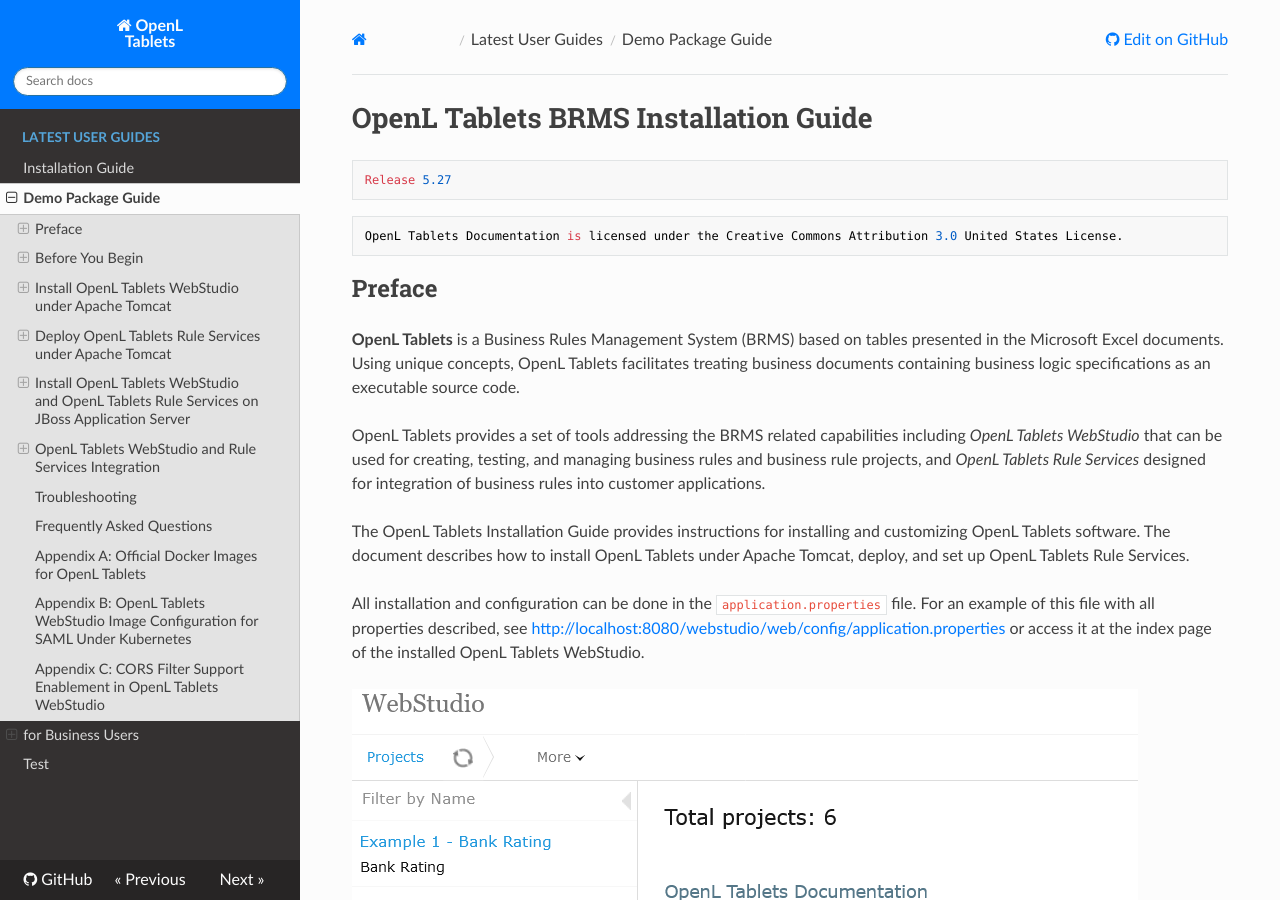
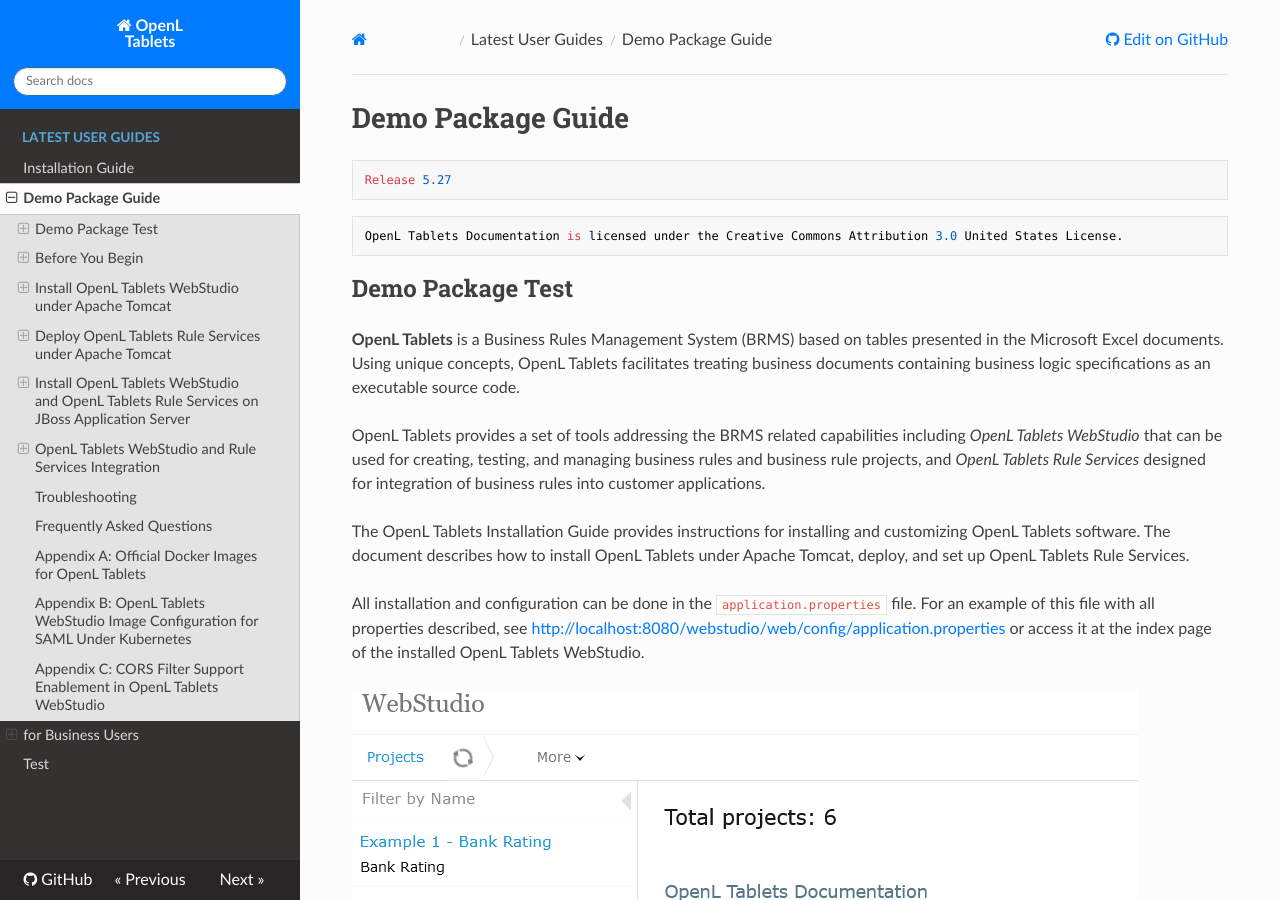
Before and after one commit to WWmonster/MarkdownTest, an MkDocs documentation site: the page built from docs/documentation/guides/demo_package_guide.md, in a window 1280 px wide and 900 px high. Built offline with MkDocs 1.6.1, drawn with Linux system fonts in a browser that asks for light colours; nearby versions of some CDN libraries.

Commit message:
Update demo_package_guide.md

````diff
--- a/docs/documentation/guides/demo_package_guide.md
+++ b/docs/documentation/guides/demo_package_guide.md
@@ -1,4 +1,4 @@
-# OpenL Tablets BRMS Installation Guide
+# Demo Package Guide
 
 ```
 Release 5.27
@@ -8,7 +8,7 @@ Release 5.27
 OpenL Tablets Documentation is licensed under the Creative Commons Attribution 3.0 United States License.
 ```
 
-## Preface
+## Demo Package Test
 
 **OpenL Tablets** is a Business Rules Management System (BRMS) based on tables presented in the Microsoft Excel documents. Using unique concepts, OpenL Tablets facilitates treating business documents containing business logic specifications as an executable source code.
 
````
